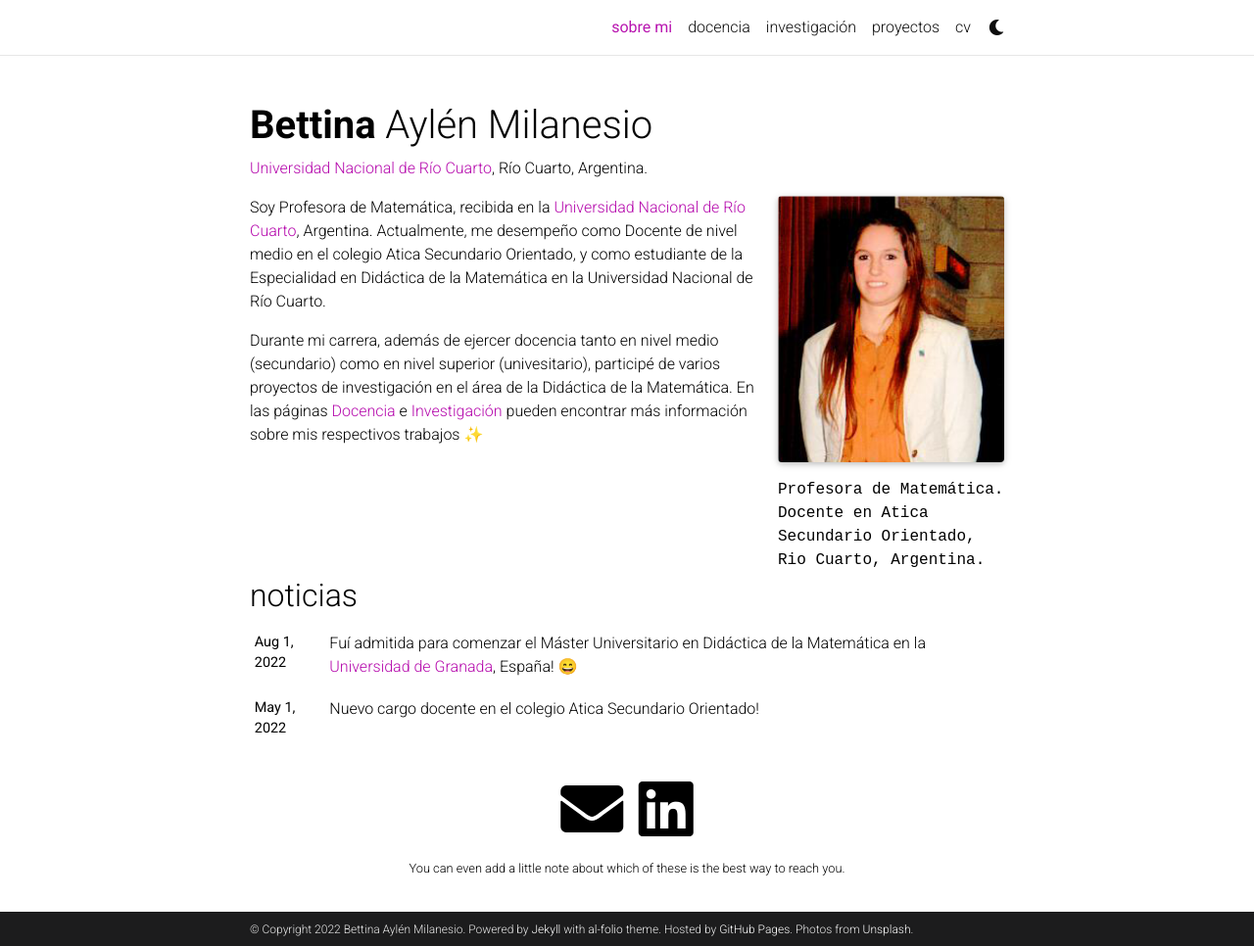
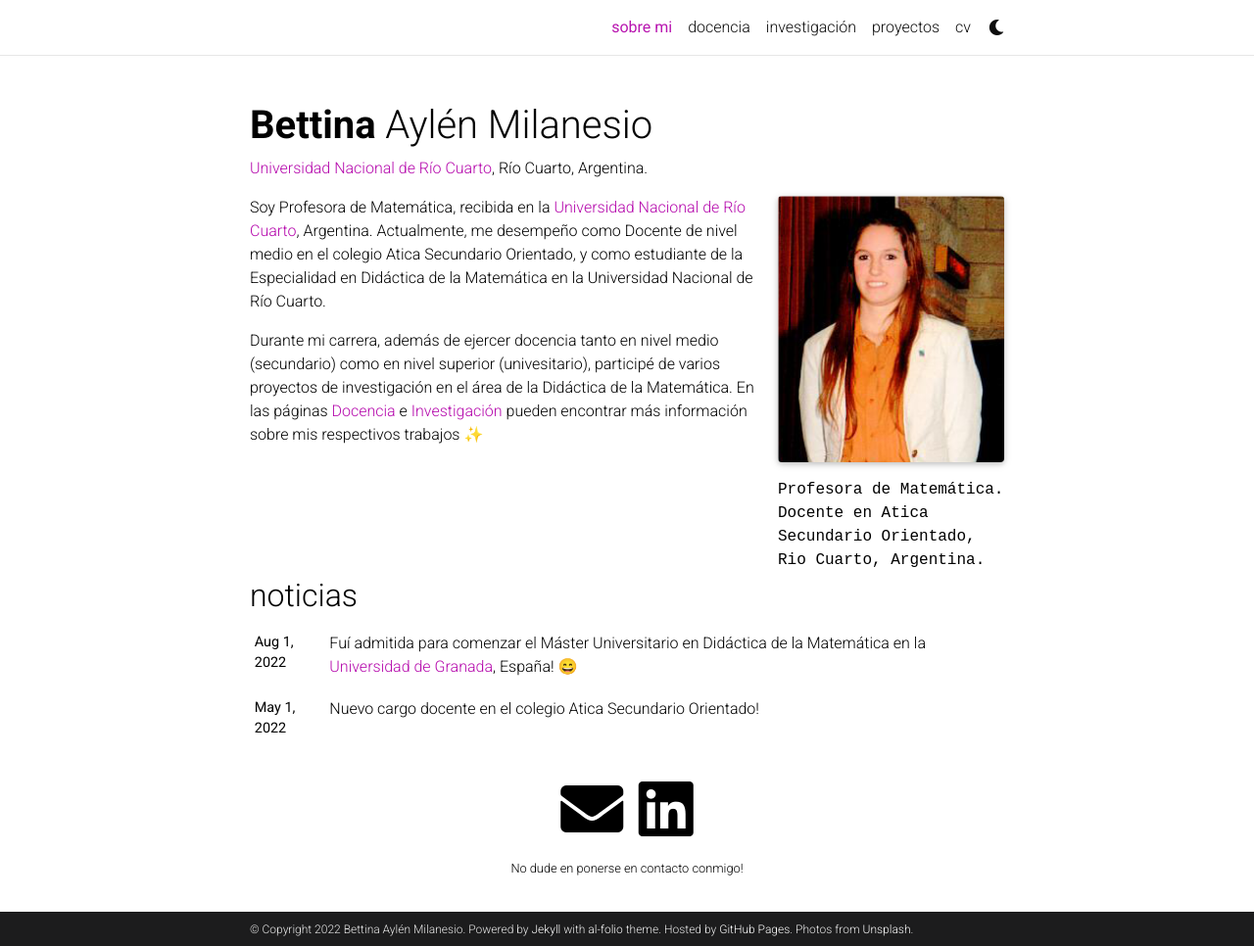
Before and after one commit to bmilanesio/bmilanesio.github.io, a Jekyll site: the page built from _pages/about.md, in a window 1280 px wide and 966 px high. Shown: the whole window at 98% size. Built offline with Jekyll 4.4.1, drawn with Linux system fonts in a browser that asks for light colours; full-size pictures stand in for the smaller copies a plugin makes; emoji names are drawn with the system emoji font; comment, search, counter and statistics services are not loaded; a style sheet for code colours, icons or effects is not loaded.

Commit message:
Minor change in main page

```diff
--- a/_config.yml
+++ b/_config.yml
@@ -94,7 +94,7 @@
 discord_id: # your discord id (18-digit unique numerical identifier)
 
 contact_note: >
-  You can even add a little note about which of these is the best way to reach you.
+  No dude en ponerse en contacto conmigo!
 
 # -----------------------------------------------------------------------------
 # Analytics and search engine verification
```
